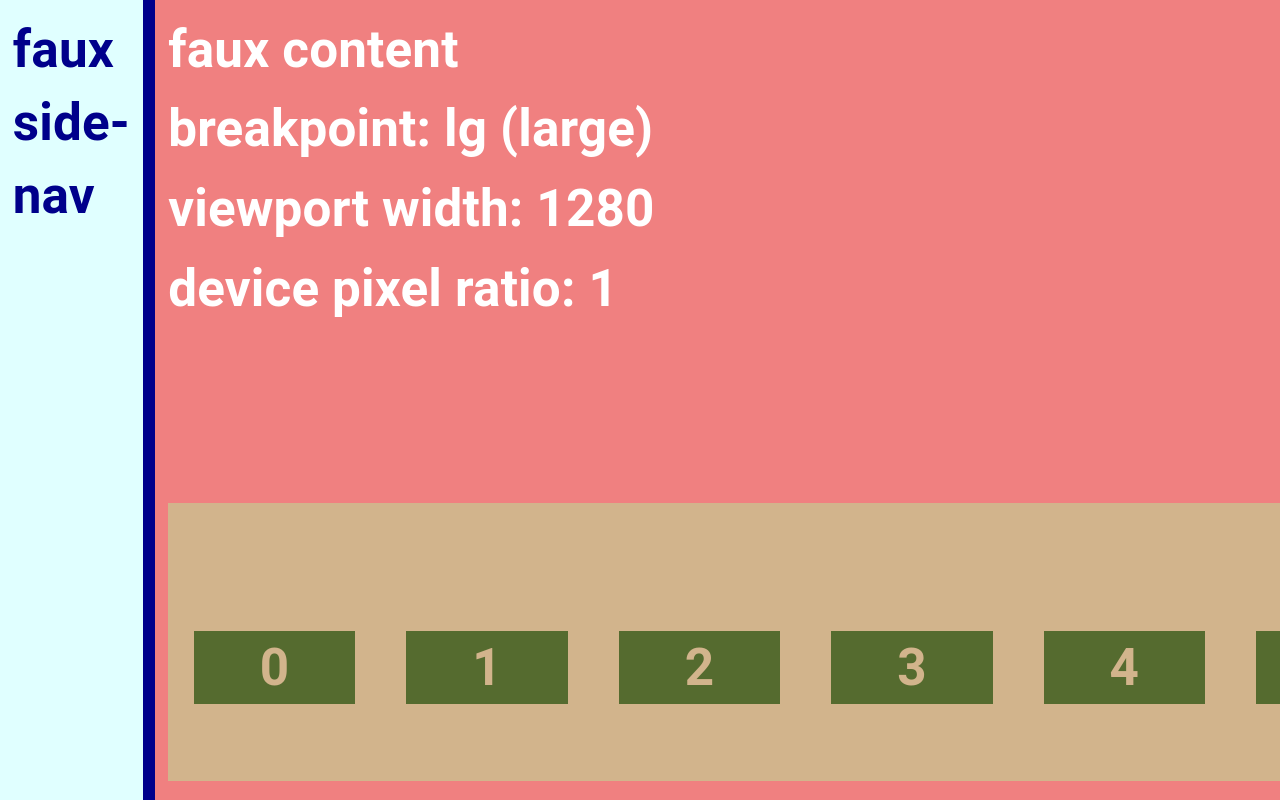
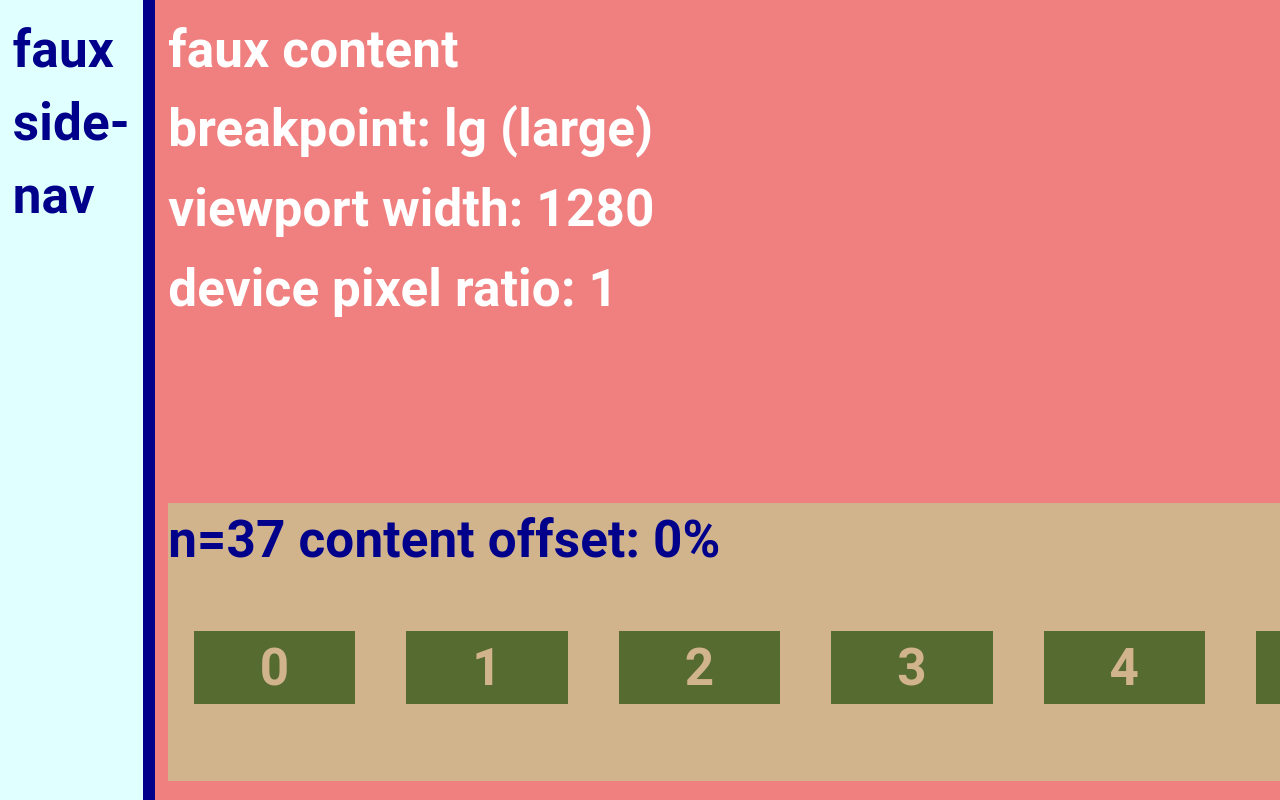
Before and after one commit to llaenowyd/a110, a React (Create React App) app: page / in a window 1280 px wide. Built offline with nearby package versions, Linux system fonts and the light colour scheme.

Commit message:
smoothening

```diff
--- a/src/App.js
+++ b/src/App.js
@@ -91,7 +91,7 @@ const App = () => {
           <Row>{`viewport width: ${viewportWidth}`}</Row>
           <Row>{`device pixel ratio: ${window.devicePixelRatio}`}</Row>
           <Row className={classes.bottomRow}>
-            <SyntheticSlider numElements={100} pageSize={5} viewportWidth={0.83 * viewportWidth} />
+            <SyntheticSlider numElements={37} pageSize={5} viewportWidth={0.83 * viewportWidth} />
           </Row>
         </div>
       </div>
--- a/src/SyntheticSlider.js
+++ b/src/SyntheticSlider.js
@@ -55,8 +55,9 @@ const SyntheticSlider = ({numElements, pageSize, viewportWidth}) => {
   const widthPerTile = viewportWidth / pageSize
   const classes = useStyles({widthPerTile})
 
-  const [diag, setDiag] = React.useState('')
+  const [diag, setDiag] = React.useState(0)
   const [swipedPercent, setSwipedPercent] = React.useState(0)
+  const [ephemeralSwipedPercent, setEphemeralSwipedPercent] = React.useState(0)
 
   // edge case, pageSize >= numElements
   const contentPerScreen = pageSize / numElements
@@ -70,7 +71,7 @@ const SyntheticSlider = ({numElements, pageSize, viewportWidth}) => {
   })
 
   const onSwipeStart = () => {
-    setDiag(`onSwipeStart ${swipedPercent}`)
+    setDiag(Math.round(swipedPercent))
   }
 
   const onSwipeMove = position => {
@@ -90,25 +91,27 @@ const SyntheticSlider = ({numElements, pageSize, viewportWidth}) => {
       clampedNextSwipedPercent,
     })
 
-    setDiag(`onSwipeMove ${clampedNextSwipedPercent}`)
+    setDiag(Math.round(clampedNextSwipedPercent))
 
-    setSwipedPercent(clampedNextSwipedPercent)
+    setEphemeralSwipedPercent(clampedNextSwipedPercent)
   }
 
   const onSwipeEnd = () => {
-    setDiag(`onSwipeEnd ${swipedPercent}`)
+    setDiag(Math.round(ephemeralSwipedPercent))
+    setSwipedPercent(ephemeralSwipedPercent)
+    setEphemeralSwipedPercent(0)
   }
 
   const swipeOffsetStyle = React.useMemo(
     () => ({
-      transform: `translateX(${swipedPercent}%)`
+      transform: `translateX(${ephemeralSwipedPercent ? ephemeralSwipedPercent : swipedPercent}%)`
     }),
-    [swipedPercent]
+    [ephemeralSwipedPercent, swipedPercent]
   )
 
   return (
     <div className={classes.syntheticSlider}>
-      <div className={classes.diag}>{diag}</div>
+      <div className={classes.diag}>n={numElements} content offset: {diag}%</div>
       <Swipe
         onSwipeStart={onSwipeStart}
         onSwipeMove={onSwipeMove}
```
